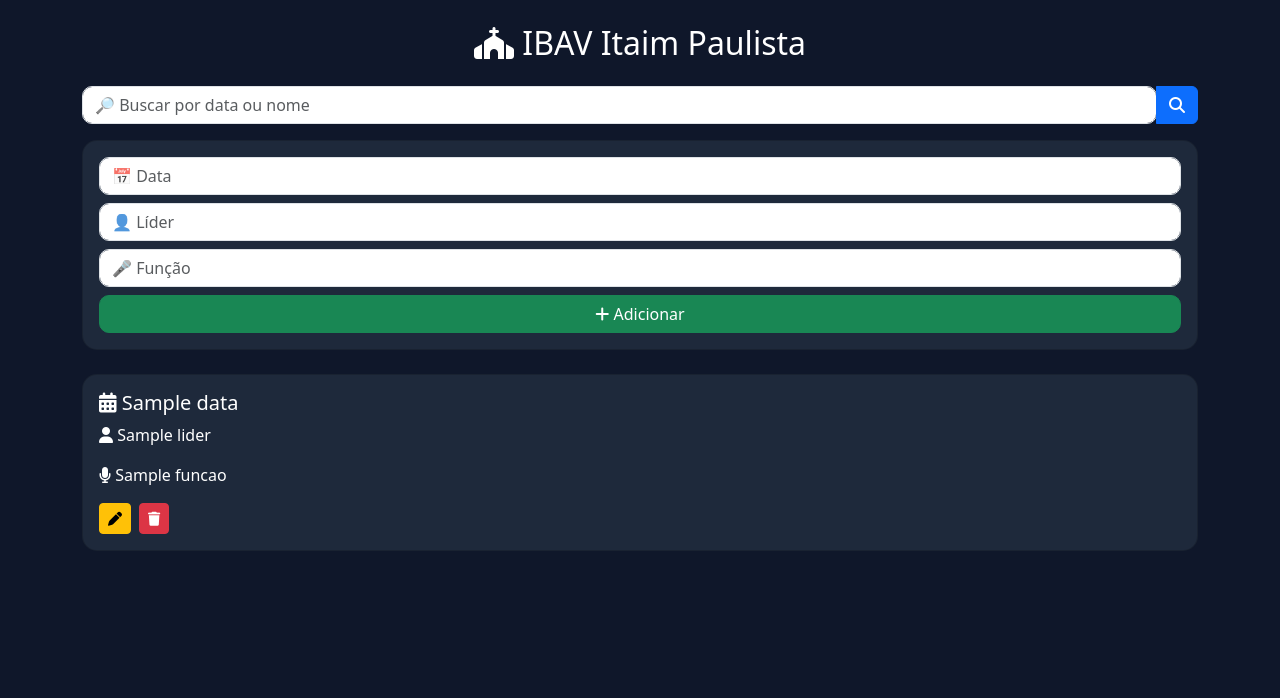
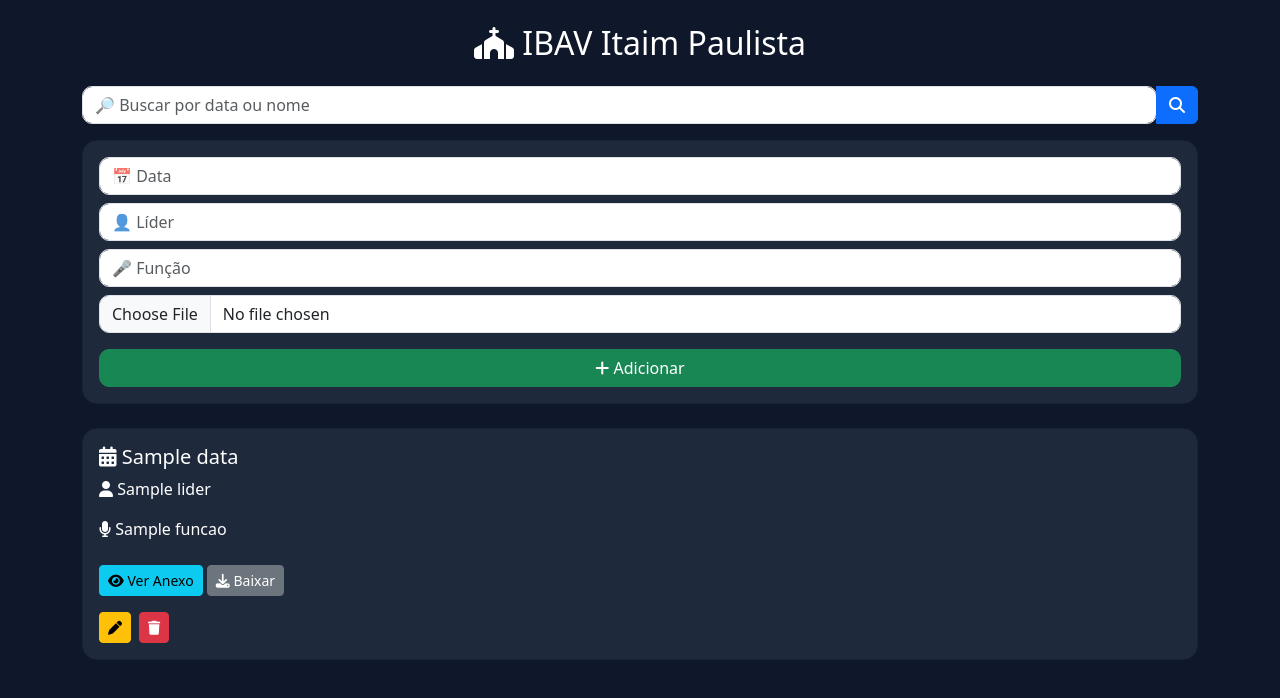
Before and after one commit to jhonathan701/ibav-escala, a Flask app: page / in a window 1280 px wide. Shown: the top 698 px of the page. Run offline with Flask 3, Linux system fonts and the light colour scheme; a database or web service that is not in the repository returns one stand-in record (values such as "Sample title"); data that the repository does not hold is empty.

Commit message:
Update index.html

```diff
--- a/templates/index.html
+++ b/templates/index.html
@@ -7,7 +7,8 @@
 
 <link href="https://cdn.jsdelivr.net/npm/bootstrap@5.3.0/dist/css/bootstrap.min.css" rel="stylesheet">
 
-<link rel="stylesheet" href="https://cdnjs.cloudflare.com/ajax/libs/font-awesome/6.5.0/css/all.min.css">
+<link rel="stylesheet"
+href="https://cdnjs.cloudflare.com/ajax/libs/font-awesome/6.5.0/css/all.min.css">
 
 <style>
 
@@ -20,6 +21,11 @@ body{
     background:#1e293b;
     border-radius:15px;
     color:white;
+    transition:0.3s;
+}
+
+.card:hover{
+    transform:scale(1.01);
 }
 
 .btn-app{
@@ -28,6 +34,11 @@ body{
 
 input{
     border-radius:10px !important;
+}
+
+img{
+    border-radius:10px;
+    margin-top:10px;
 }
 
 </style>
@@ -40,7 +51,7 @@ input{
 IBAV Itaim Paulista
 </h2>
 
-<!-- BUSCA -->
+<!-- 🔍 BUSCA -->
 <form method="GET" class="mb-3">
 
 <div class="input-group">
@@ -59,10 +70,10 @@ placeholder="🔎 Buscar por data ou nome">
 
 </form>
 
-<!-- FORM -->
+<!-- ➕ FORM -->
 <div class="card p-3 mb-4">
 
-<form method="POST">
+<form method="POST" enctype="multipart/form-data">
 
 <input
 class="form-control mb-2"
@@ -82,6 +93,12 @@ name="funcao"
 placeholder="🎤 Função"
 required>
 
+<!-- 📎 ANEXO -->
+<input
+type="file"
+name="anexo"
+class="form-control mb-3">
+
 <button class="btn btn-success w-100 btn-app">
 <i class="fa-solid fa-plus"></i>
 Adicionar
@@ -91,7 +108,7 @@ Adicionar
 
 </div>
 
-<!-- LISTA -->
+<!-- 📋 LISTA -->
 {% for pessoa in escala %}
 
 <div class="card p-3 mb-3">
@@ -111,28 +128,73 @@ Adicionar
 {{ pessoa.funcao }}
 </p>
 
-<div class="d-flex gap-2">
+<!-- 📎 ANEXO -->
+{% if pessoa.anexo %}
 
-<!-- EDITAR -->
+<div class="mt-2">
+
+<a
+href="{{ url_for('static', filename='uploads/' + pessoa.anexo) }}"
+target="_blank"
+class="btn btn-info btn-sm">
+
+<i class="fa-solid fa-eye"></i>
+Ver Anexo
+
+</a>
+
+<a
+href="{{ url_for('static', filename='uploads/' + pessoa.anexo) }}"
+download
+class="btn btn-secondary btn-sm">
+
+<i class="fa-solid fa-download"></i>
+Baixar
+
+</a>
+
+</div>
+
+<!-- 🖼️ MOSTRAR IMAGEM -->
+{% if pessoa.anexo.endswith('.png')
+or pessoa.anexo.endswith('.jpg')
+or pessoa.anexo.endswith('.jpeg')
+or pessoa.anexo.endswith('.webp') %}
+
+<img
+src="{{ url_for('static', filename='uploads/' + pessoa.anexo) }}"
+class="img-fluid mt-3">
+
+{% endif %}
+
+{% endif %}
+
+<div class="d-flex gap-2 mt-3">
+
+<!-- ✏️ EDITAR -->
 <button
 class="btn btn-warning btn-sm"
 data-bs-toggle="modal"
 data-bs-target="#modal{{ pessoa.id }}">
+
 <i class="fa-solid fa-pen"></i>
+
 </button>
 
-<!-- APAGAR -->
+<!-- ❌ APAGAR -->
 <a
 href="/remover/{{ pessoa.id }}"
 class="btn btn-danger btn-sm">
+
 <i class="fa-solid fa-trash"></i>
+
 </a>
 
 </div>
 
 </div>
 
-<!-- MODAL -->
+<!-- ✏️ MODAL -->
 <div class="modal fade" id="modal{{ pessoa.id }}">
 
 <div class="modal-dialog">
```
